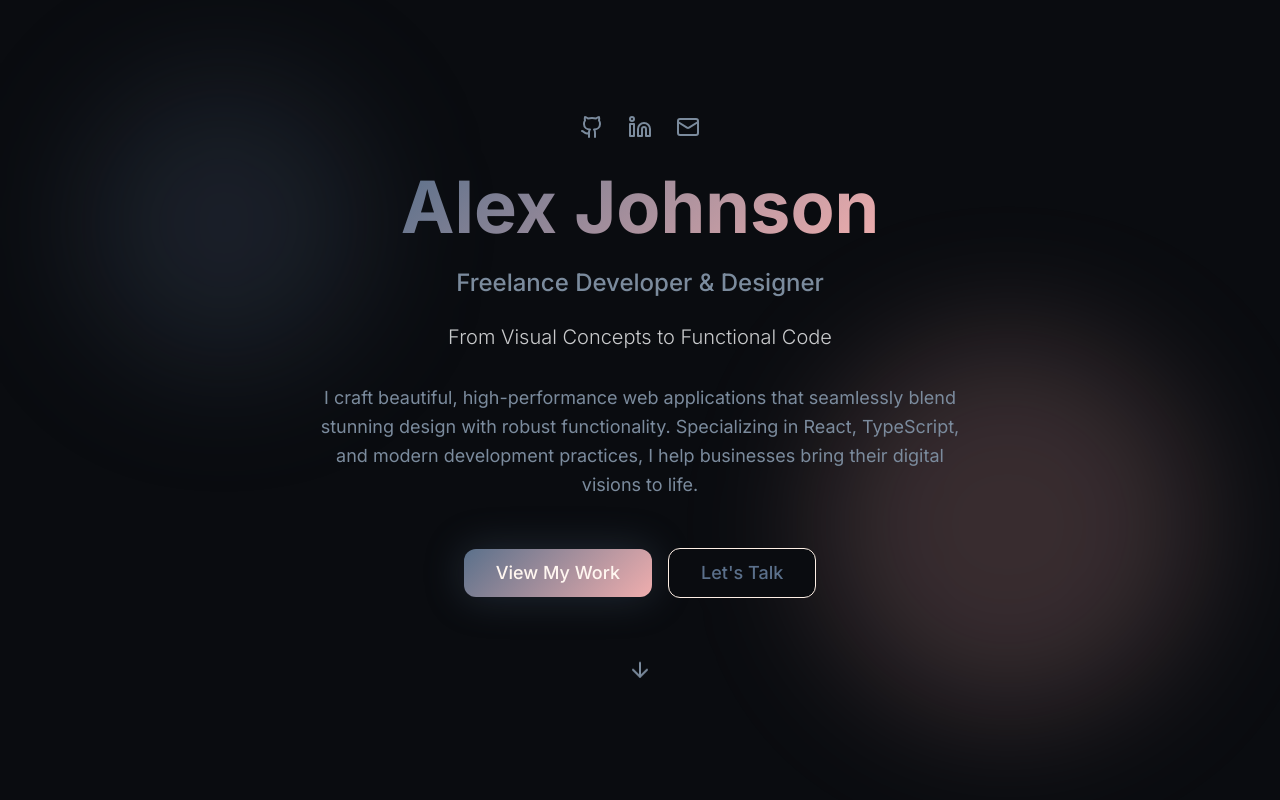
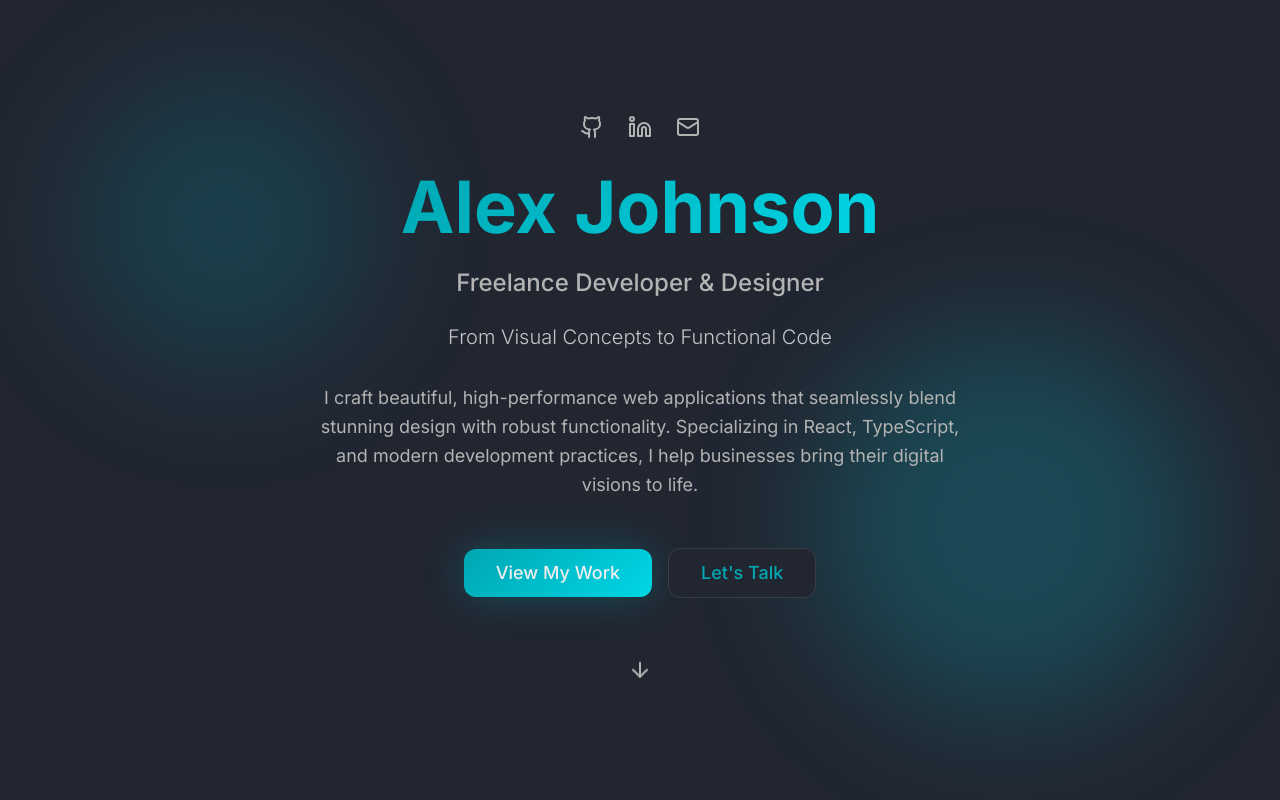
Before and after one commit to umairzengineer/umairengr, a React (Vite) app: page / in a window 1280 px wide. Shown: the top 800 px of the page. Built offline with nearby package versions, Linux system fonts and the light colour scheme; the HTML template or start-up script is replaced by a standard one.

Commit message:
Update color palette

```diff
--- a/src/index.css
+++ b/src/index.css
@@ -10,49 +10,48 @@ All colors MUST be HSL.
 
 @layer base {
   :root {
-    /* Dark theme sophisticated portfolio colors */
-    --background: 222 22% 5%;
-    --foreground: 220 20% 98%;
+    /* ColorHunt palette: 222831, 393e46, 00adb5, eeeeee */
+    --background: 221 20% 16%; /* #222831 */
+    --foreground: 0 0% 93%; /* #eeeeee */
 
-    --card: 222 22% 8%;
-    --card-foreground: 220 20% 98%;
+    --card: 213 11% 25%; /* #393e46 */
+    --card-foreground: 0 0% 93%;
 
-    --popover: 222 22% 8%;
-    --popover-foreground: 220 20% 98%;
+    --popover: 213 11% 25%;
+    --popover-foreground: 0 0% 93%;
 
-    /* ColorHunt palette: 5d688a, f7a5a5, ffdbb6, fff2ef */
-    --primary: 213 21% 45%; /* #5d688a */
-    --primary-foreground: 25 100% 97%; /* #fff2ef */
-    --primary-dark: 213 21% 35%;
+    --primary: 184 100% 35%; /* #00adb5 */
+    --primary-foreground: 0 0% 93%;
+    --primary-dark: 184 100% 25%;
 
-    --secondary: 35 100% 85%; /* #ffdbb6 */
-    --secondary-foreground: 213 21% 25%;
+    --secondary: 213 11% 25%; /* #393e46 */
+    --secondary-foreground: 0 0% 93%;
 
-    --muted: 25 100% 97%; /* #fff2ef */
-    --muted-foreground: 213 15% 55%;
+    --muted: 213 11% 30%;
+    --muted-foreground: 0 0% 70%;
 
-    --accent: 0 68% 81%; /* #f7a5a5 */
-    --accent-foreground: 213 21% 25%;
+    --accent: 184 100% 45%;
+    --accent-foreground: 221 20% 16%;
 
     --destructive: 0 84% 60%;
-    --destructive-foreground: 25 100% 97%;
+    --destructive-foreground: 0 0% 93%;
 
-    --border: 35 100% 80%;
-    --input: 25 100% 95%;
-    --ring: 213 21% 45%;
+    --border: 213 11% 30%;
+    --input: 213 11% 25%;
+    --ring: 184 100% 35%;
 
     --radius: 0.75rem;
 
     /* Portfolio-specific design tokens */
-    --hero-gradient: linear-gradient(135deg, hsl(213 21% 45%) 0%, hsl(0 68% 81%) 100%);
-    --card-gradient: linear-gradient(145deg, hsl(25 100% 97%) 0%, hsl(35 100% 90%) 100%);
-    --text-gradient: linear-gradient(135deg, hsl(213 21% 45%) 0%, hsl(0 68% 81%) 100%);
+    --hero-gradient: linear-gradient(135deg, hsl(184 100% 35%) 0%, hsl(184 100% 45%) 100%);
+    --card-gradient: linear-gradient(145deg, hsl(213 11% 25%) 0%, hsl(213 11% 30%) 100%);
+    --text-gradient: linear-gradient(135deg, hsl(184 100% 35%) 0%, hsl(184 100% 45%) 100%);
 
     /* Shadows and glows */
-    --shadow-elegant: 0 20px 40px -12px hsl(213 21% 25% / 0.3);
-    --shadow-card: 0 8px 32px -8px hsl(213 21% 35% / 0.2);
-    --glow-primary: 0 0 40px hsl(213 21% 45% / 0.3);
-    --glow-accent: 0 0 40px hsl(0 68% 81% / 0.3);
+    --shadow-elegant: 0 20px 40px -12px hsl(221 20% 8% / 0.8);
+    --shadow-card: 0 8px 32px -8px hsl(221 20% 10% / 0.6);
+    --glow-primary: 0 0 40px hsl(184 100% 35% / 0.3);
+    --glow-accent: 0 0 40px hsl(184 100% 45% / 0.3);
 
     /* Animations */
     --transition-smooth: all 0.3s cubic-bezier(0.4, 0, 0.2, 1);
```
